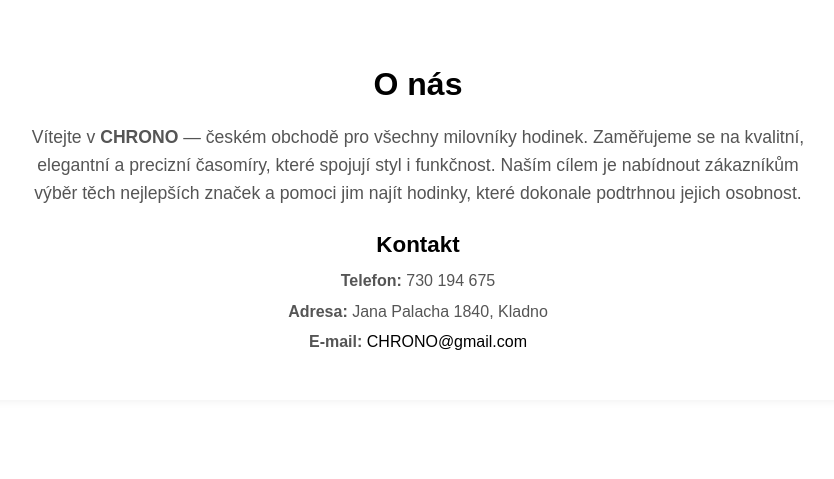
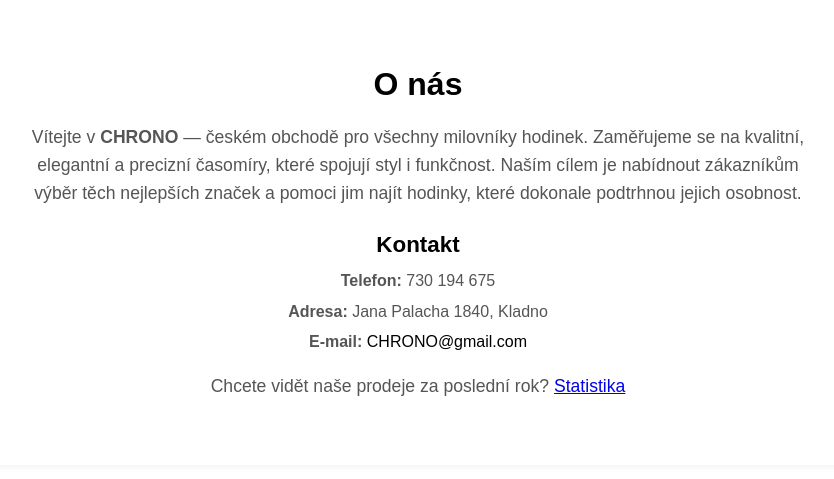
Before and after one commit to Lukynka22/Maturitn-web, a Flask app: page /about in a window 1280 px wide. Shown: the part 121-600 px from the top of the page, without its empty margins (222-1056 px from the left). Run offline with Flask 3, Linux system fonts and the light colour scheme.

Commit message:
Update about.html

```diff
--- a/app/templates/about.html
+++ b/app/templates/about.html
@@ -42,6 +42,11 @@
         <p><strong>Adresa:</strong> Jana Palacha 1840, Kladno</p>
         <p><strong>E-mail:</strong> <a href="mailto:CHRONO@gmail.com">CHRONO@gmail.com</a></p>
     </div>
+    <p>
+    Chcete vidět naše prodeje za poslední rok?
+    <a href="{{ url_for('main.statistika') }}">Statistika</a>
+</p>
 </div>
+
 </body>
 </html>
```
